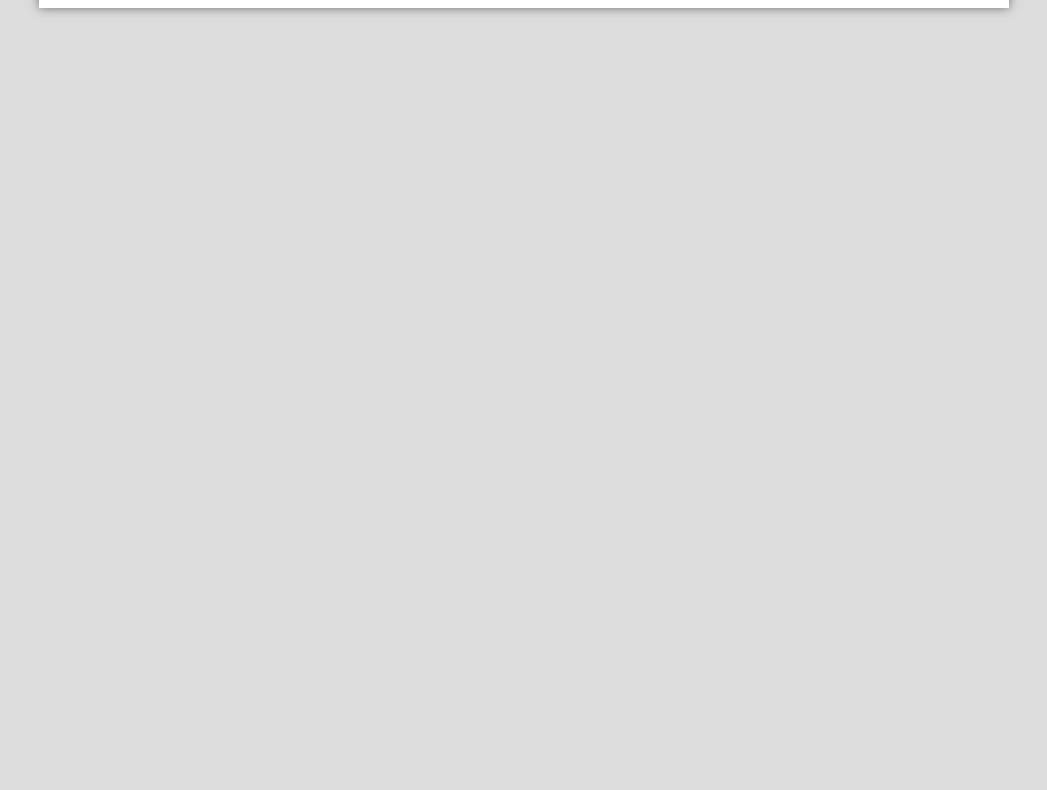
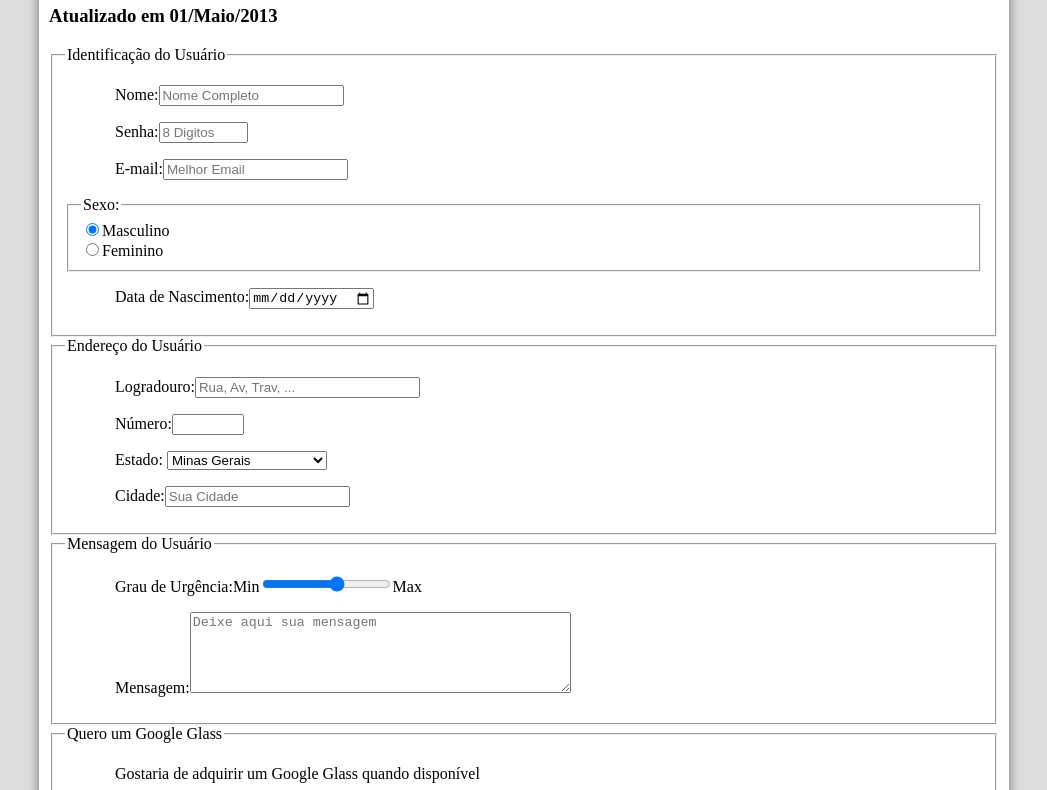
Before and after one commit to PedroVicenteDinizCarvalho/Estudos-HTML5-CSS-Javascript, a plain HTML site: page projeto-glass-html5/fale-conosco.html in a window 1280 px wide. Shown: the part 319-1109 px from the top of the page, without its empty margins (116-1163 px from the left). Before the commit the page ends 800 px from the top, so only its background shows below. Drawn offline with Linux system fonts and the light colour scheme.

Commit message:
Formulario

```diff
--- a/projeto-glass-html5/fale-conosco.html
+++ b/projeto-glass-html5/fale-conosco.html
@@ -4,6 +4,7 @@
     <meta charset="UTF-8">
     <title>Tudo sobre Google Glass</title>
     <link rel="stylesheet" type="text/css" href="_css/estilo.css"/>
+    <link rel="stylesheet" type="text/css" href="_css/form.css"/>
     <script language="javascript" src="_javascript/funcoes.js"></script>
 </head>
 <body>
@@ -26,38 +27,92 @@
                 </nav>
         </header>
 
-Fale Conosco > Contato
-Formulário de Contato
-por Gustavo Guanabara
-Atualizado em 01/Maio/2013
+    <section id="corpo-full">
+        <article id="noticia-principal">
+            <header>
+                <hgroup id="cabecalho-artigo">
+                    <h3>Fale Conosco > Contato</h3>
+                    <h1>Formulário de Contato</h1>
+                    <h2>por Gustavo Guanabara</h2>
+                    <h3>Atualizado em 01/Maio/2013</h3>
+                </hgroup>
+            </header>
+            <form method="post" id="fContato" action="mailto:contato@cursoemvideo.com">
+                <fieldset id="usuario">
+                    <legend>Identificação do Usuário</legend>
+                        <p><label for="cNome">Nome:</label><input type="text" name="tNome" id="cNome" size="20" maxlength="30" placeholder="Nome Completo" /></p>
+                        <p><label for="cSenha">Senha:</label><input type="password" name="tSenha" id="cSenha" size="8" maxlength="8" placeholder="8 Digitos"/></p>
+                        <p><label for="cMail">E-mail:</label><input type="email"  name="tMail" id="cMail" size="20" maxlength="40" placeholder="Melhor Email"/></p>
+                        <fieldset id="sexo">
+                            <legend>Sexo:</legend>
+                                <input type="radio" name="tSexo" id="cMasc" checked><label for="cMasc">Masculino</label><br/>
+                                <input type="radio" name="tSexo" id="cFem"><label for="cFem">Feminino</label>
+                        </fieldset>
+                        <p><label for="cNasc">Data de Nascimento:</label><input type="date" name="tNasc" id="cNasc"/></p>
+                </fieldset>
+                <fieldset id="endereco">
+                    <legend>Endereço do Usuário</legend>
+                        <p><label for="cRua">Logradouro:</label><input type="text" name="tRua" id="cRua" size="25" maxlength="80" placeholder="Rua, Av, Trav, ..."/></p>
+                        <p><label for="cNum">Número:</label><input type="number" name="tNum" id="cNum" min="0" max="1999"/></p>
+                        <p><label for="cEst">Estado:</label>
+                            <select name="tEst" id="cEst">
+                                <!-- Região Norte -->
+                                <optgroup label="Região Norte"><option value="Acre">Acre</option>
+                                <option value="Amazônia">Amazônia</option>
+                                <option value="Amapá">Amapá</option>
+                                <option value="Pará">Pará</option>
+                                <option value="Roraíma">Roraíma</option>
+                                <option value="Rondônia">Rondônia</option>
+                                <option value="Tocantins">Tocantins</option></optgroup>
+                                <!-- Região Nordeste -->
+                                <optgroup label="Região Nordeste"><option value="Maranhão">Maranhão</option>
+                                <option value="Ceará">Ceará</option>
+                                <option value="Piauí">Piauí</option>
+                                <option value="Rio Grande do Norte">Rio Grande do Norte</option>
+                                <option value="Paraíba">Paraíba</option>
+                                <option value="Pernambuco">Pernambuco</option>
+                                <option value="Alagoas">Alagoas</option>
+                                <option value="Sergipe">Sergipe</option>
+                                <option value="Bahia">Bahia</option></optgroup>
+                                <!-- Região Centro-Oeste -->
+                                <optgroup label="Região Oeste"><option value="Mato Grosso">Mato Grosso</option>
+                                <option value="Goiás">Goiás</option>
+                                <option value="Brasília">Brasília</option>
+                                <option value="Mato Grosso do Sul">Mato Grosso do Sul</option></optgroup>
+                                <!-- Região Sudeste -->
+                                <optgroup label="Região Sudeste"><option value="Minas Gerais" selected>Minas Gerais</option>
+                                <option value="São Paulo">São Paulo</option>
+                                <option value="Espirito Santo">Espirito Santo</option>
+                                <option value="Rio de Janeiro">Rio de Janeiro</option></optgroup>
+                                <!--Região Sul -->
+                                <optgroup label="Região Sul"><option value="Paraná">Paraná</option>
+                                <option value="Santa Catarina">Santa Catarina</option>
+                                <option value="Rio Grande do Sul">Rio Grande do Sul</option></optgroup>
+                            </select></p>
+                        <p><label for="cCid">Cidade:</label><input type="text" name="tCid" id="cCid" maxlength="40" size="20" placeholder="Sua Cidade" list="cidades"/></p>
+                        <datalist id="cidades">
+                            <option value="São Lourenço"></option>
+                            <option value="São Paulo"></option>
+                            <option value="Rio de Janeiro"></option>
+                        </datalist>
+                </fieldset>
+                <fieldset id="mensagem">
+                    <legend>Mensagem do Usuário</legend>
+                        <p><label for="cUrg">Grau de Urgência:</label>Min<input type="range" name="tUrg" id="cUrg" min="0" max="10" step="2"/>Max</p>
+                        <p><label for="cMsg">Mensagem:</label><textarea name="tMsg" id="cMsg" cols="45" rows="5" placeholder="Deixe aqui sua mensagem"></textarea></p>
+                </fieldset>
+                <fieldset id="pedido">
+                    <legend>Quero um Google Glass</legend>
+                        <p><label for="cPed">Gostaria de adquirir um Google Glass quando disponível</label></p>
+                        <p><label for="cCor">Cor:</label></p>
+                        <p><label for="cQtd">Quantidade:</label></p>
+                        <p><label for="cTot">Preço Total: R$</label></p>
+                </fieldset>
 
-Identificação do Usuário
-    Nome:
-    Senha:
-    E-mail:
-    Sexo:
-        - Masculino
-        - Feminino
-    Data de Nascimento:
-
-Endereço do Usuário
-    Logradouro:
-    Número:
-    Estado:
-    Cidade:
-
-Mensagem do Usuário
-    Grau de Urgência:
-    Mensagem:
-
-Quero um Google Glass
-    Gostaria de adquirir um Google Glass quando disponível
-    Cor:
-    Quantidade:
-    Preço Total: R$
-
-
-[BOTÃO ENVIAR]
+            [BOTÃO ENVIAR]
+            </form>
+        </article>
+    </section>
 
 <footer id="rodape">
     <p>
```
